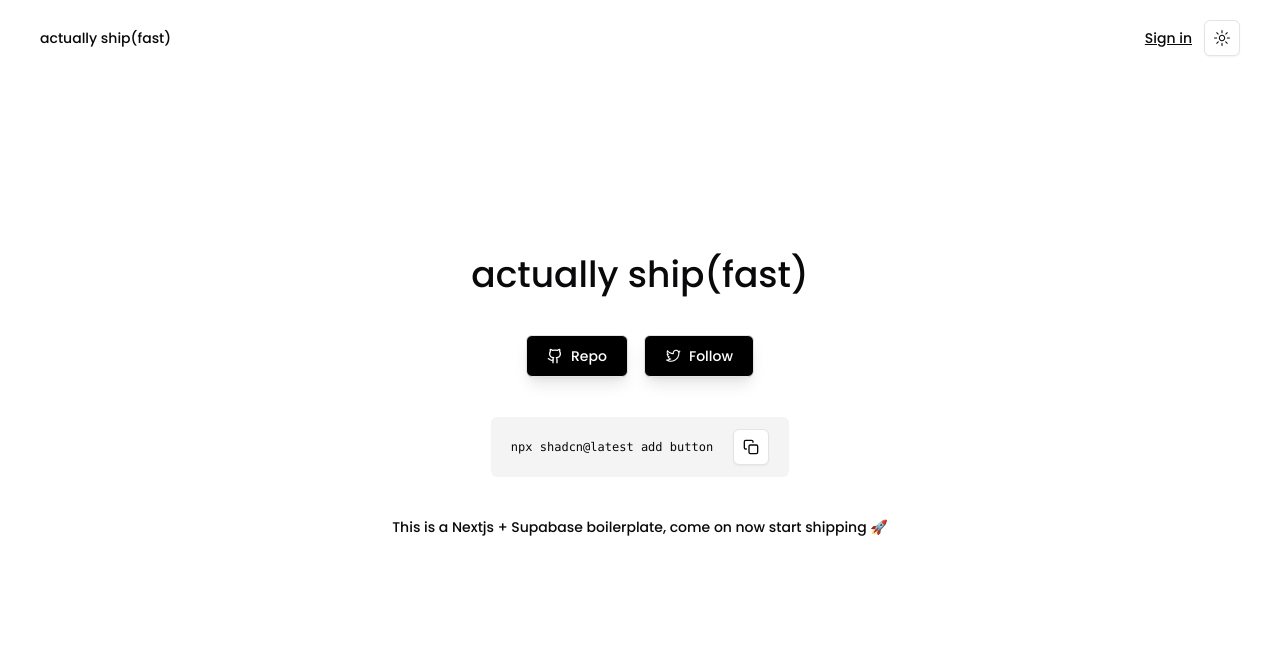
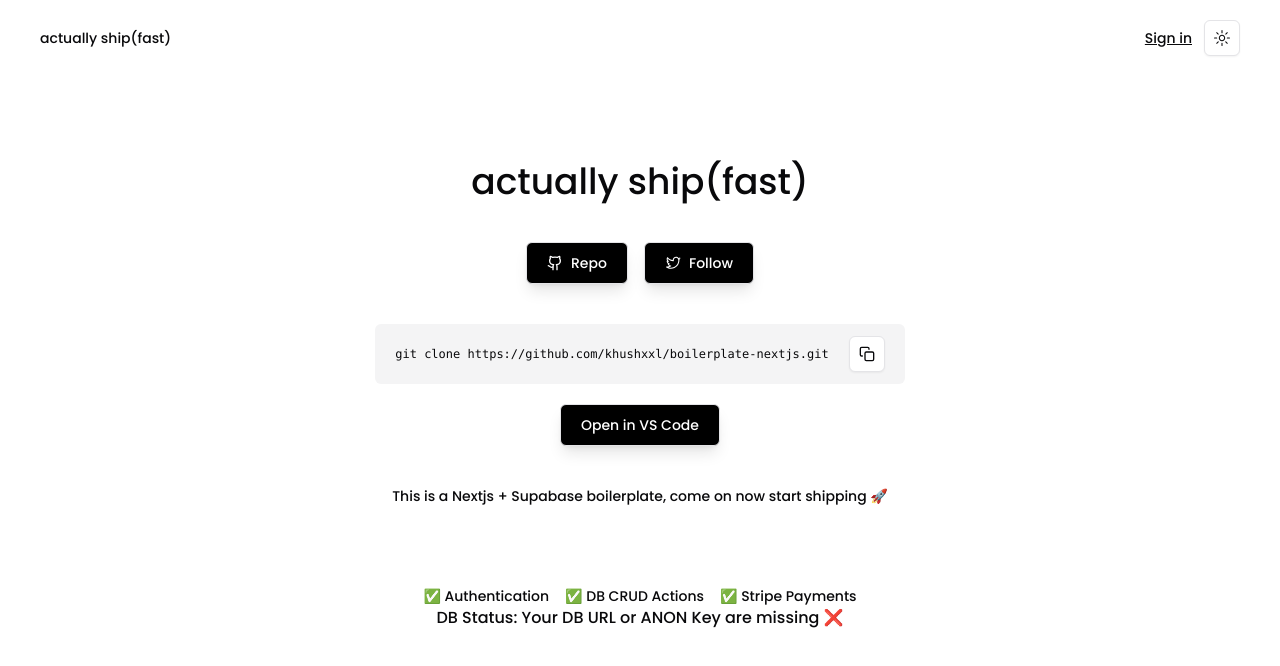
Before and after one commit to khushxxl/ultimate-pr-landing, a Next.js app: page / in a window 1280 px wide. Shown: the top 666 px of the page. Built offline with nearby package versions, Linux system fonts and the light colour scheme; no server answers.

Commit message:
env checks

```diff
--- a/app/page.tsx
+++ b/app/page.tsx
@@ -1,21 +1,41 @@
 "use client";
 import { CodeBlock } from "@/components/code-block";
+import { BorderBeam } from "@/components/ui/border-beam";
 import { Button } from "@/components/ui/button";
+import { hasEnvVars } from "@/lib/check-envs";
 import { TwitterLogoIcon } from "@radix-ui/react-icons";
 import { GithubIcon } from "lucide-react";
 
 export default function Home() {
-  const code_snippet = `npx shadcn@latest add button`;
+  const code_snippet = `git clone https://github.com/khushxxl/boilerplate-nextjs.git`;
+
+  const openInVSCode = () => {
+    const repoUrl = "https://github.com/khushxxl/boilerplate-nextjs";
+    const vscodeUrl = `vscode://vscode.git/clone?url=${repoUrl}`;
+    window.open(vscodeUrl, "_blank");
+  };
+
   return (
     <div className="flex flex-col items-center justify-center min-h-[80vh]">
       <h1 className="font-poppins text-4xl">actually ship(fast)</h1>
 
-      <div className="mt-10 space-x-4">
-        <Button className="bg-black text-white border shadow-lg p-5 hover:bg-black">
+      <div className="mt-10 space-x-4 items-center">
+        <Button
+          className="bg-black text-white border shadow-lg p-5 hover:bg-black"
+          onClick={() =>
+            window.open(
+              "https://github.com/khushxxl/boilerplate-nextjs",
+              "_blank"
+            )
+          }
+        >
           <GithubIcon />
           <p>Repo</p>
         </Button>
-        <Button className="bg-black text-white border shadow-lg p-5 hover:bg-black">
+        <Button
+          onClick={() => window.open("https://x.com/khushaal_04", "_blank")}
+          className="bg-black text-white border shadow-lg p-5 hover:bg-black"
+        >
           <TwitterLogoIcon />
           <p>Follow</p>
         </Button>
@@ -23,9 +43,29 @@
       <div className="mt-10">
         <CodeBlock code={code_snippet} />
       </div>
-      <p className="mt-10   text-sm">
+
+      <Button
+        onClick={openInVSCode}
+        className="bg-black text-white border shadow-lg p-5 hover:bg-black mt-5"
+      >
+        Open in VS Code
+      </Button>
+      <p className="mt-10 text-sm">
         This is a Nextjs + Supabase boilerplate, come on now start shipping 🚀
       </p>
+
+      <div className="flex space-x-4 items-center mt-20 text-sm">
+        <p>✅ Authentication</p>
+        <p>✅ DB CRUD Actions</p>
+        <p>✅ Stripe Payments</p>
+      </div>
+
+      <h1>
+        DB Status:{" "}
+        {hasEnvVars
+          ? "Successfully Connected to DB ✅"
+          : "Your DB URL or ANON Key are missing ❌"}
+      </h1>
     </div>
   );
 }
--- /dev/null
+++ b/components/ui/border-beam.tsx
@@ -0,0 +1,49 @@
+import { cn } from "@/lib/utils";
+
+interface BorderBeamProps {
+  className?: string;
+  size?: number;
+  duration?: number;
+  borderWidth?: number;
+  anchor?: number;
+  colorFrom?: string;
+  colorTo?: string;
+  delay?: number;
+}
+
+export const BorderBeam = ({
+  className,
+  size = 200,
+  duration = 15,
+  anchor = 90,
+  borderWidth = 1.5,
+  colorFrom = "#ffaa40",
+  colorTo = "#9c40ff",
+  delay = 0,
+}: BorderBeamProps) => {
+  return (
+    <div
+      style={
+        {
+          "--size": size,
+          "--duration": duration,
+          "--anchor": anchor,
+          "--border-width": borderWidth,
+          "--color-from": colorFrom,
+          "--color-to": colorTo,
+          "--delay": `-${delay}s`,
+        } as React.CSSProperties
+      }
+      className={cn(
+        "pointer-events-none absolute inset-0 rounded-[inherit] [border:calc(var(--border-width)*1px)_solid_transparent]",
+
+        // mask styles
+        "![mask-clip:padding-box,border-box] ![mask-composite:intersect] [mask:linear-gradient(transparent,transparent),linear-gradient(white,white)]",
+
+        // pseudo styles
+        "after:absolute after:aspect-square after:w-[calc(var(--size)*1px)] after:animate-border-beam after:[animation-delay:var(--delay)] after:[background:linear-gradient(to_left,var(--color-from),var(--color-to),transparent)] after:[offset-anchor:calc(var(--anchor)*1%)_50%] after:[offset-path:rect(0_auto_auto_0_round_calc(var(--size)*1px))]",
+        className,
+      )}
+    />
+  );
+};
--- /dev/null
+++ b/lib/check-envs.ts
@@ -0,0 +1,6 @@
+export const hasEnvVars =
+  process.env.SUPABASE_URL && process.env.SUPABASE_ANON_KEY;
+
+// console.log("SUPABASE_URL:", process.env.SUPABASE_URL);
+// console.log("SUPABASE_ANON_KEY:", process.env.SUPABASE_ANON_KEY);
+// console.log("hasEnvVars:", hasEnvVars);
--- /dev/null
+++ b/next.config.js
@@ -0,0 +1,6 @@
+module.exports = {
+  env: {
+    SUPABASE_URL: process.env.SUPABASE_URL,
+    SUPABASE_ANON_KEY: process.env.SUPABASE_ANON_KEY,
+  },
+};
--- a/tailwind.config.ts
+++ b/tailwind.config.ts
@@ -77,11 +77,17 @@
   				to: {
   					height: '0'
   				}
+  			},
+  			'border-beam': {
+  				'100%': {
+  					'offset-distance': '100%'
+  				}
   			}
   		},
   		animation: {
   			'accordion-down': 'accordion-down 0.2s ease-out',
-  			'accordion-up': 'accordion-up 0.2s ease-out'
+  			'accordion-up': 'accordion-up 0.2s ease-out',
+  			'border-beam': 'border-beam calc(var(--duration)*1s) infinite linear'
   		}
   	}
   },
```
Also changed, not shown: 1 other file (tests, documents, lock files or other folders).
